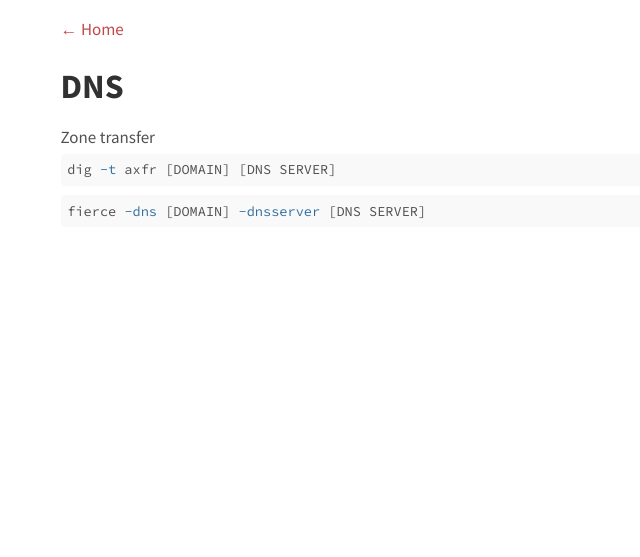
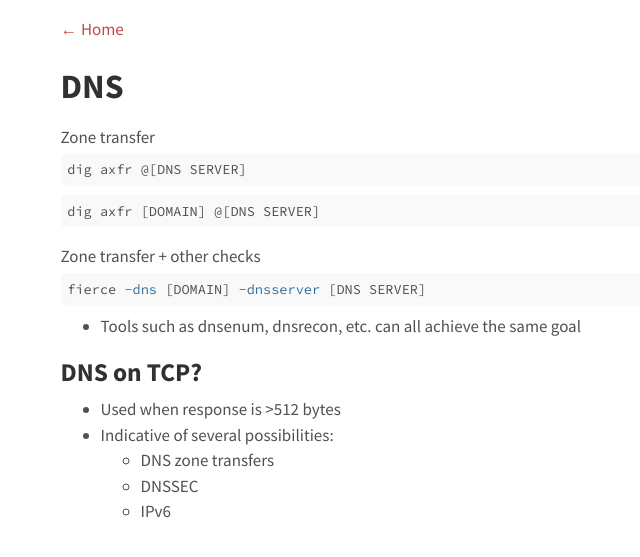
Before and after one commit to agrzeslak/cheatsheet, a Jekyll site: the page built from _topics/dns.md, in a window 1280 px wide. Shown: the top 557 px of the page, without its empty margins (180-820 px from the left). Built offline with Jekyll 4.4.1, drawn with Linux system fonts in a browser that asks for light colours.

Commit message:
dns additions

````diff
--- a/_topics/dns.md
+++ b/_topics/dns.md
@@ -11,8 +11,22 @@ tags:
 # DNS
 Zone transfer
 ```shell
-dig -t axfr [DOMAIN] [DNS SERVER]
+dig axfr @[DNS SERVER]
 ```
+
+```shell
+dig axfr [DOMAIN] @[DNS SERVER]
+```
+
+Zone transfer + other checks
 ```shell
 fierce -dns [DOMAIN] -dnsserver [DNS SERVER]
 ```
+- Tools such as dnsenum, dnsrecon, etc. can all achieve the same goal
+
+## DNS on TCP?
+- Used when response is >512 bytes
+- Indicative of several possibilities:
+    - DNS zone transfers
+    - DNSSEC
+    - IPv6
````
